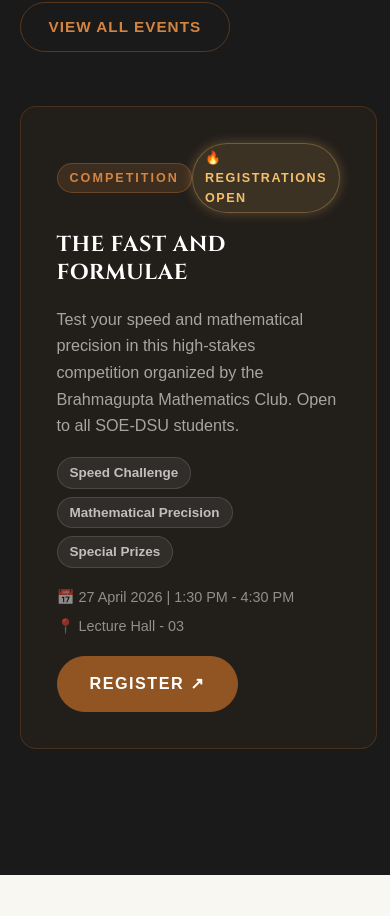
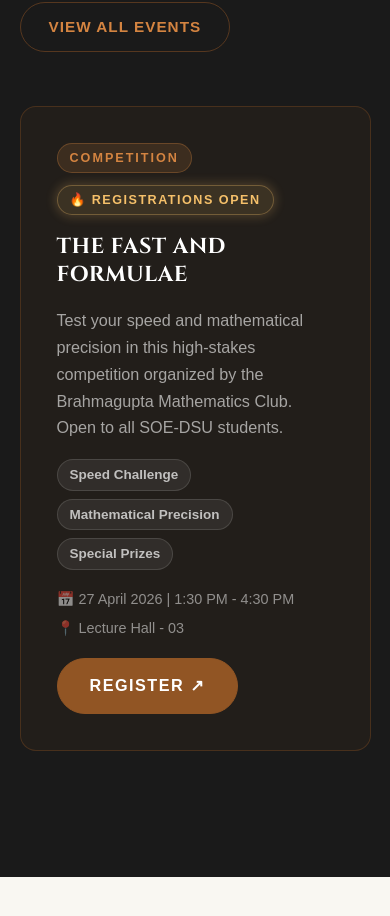
Before and after one commit to anirudhha-vm/Brahmaguptha, a Next.js app in the folder web/: page / in a window 390 px wide. Shown: the part 3410-4326 px from the top of the page. Built offline with nearby package versions, Linux system fonts and the light colour scheme.

Commit message:
fix: landing page event card tags wrapping bug on mobile

```diff
--- a/web/app/home.css
+++ b/web/app/home.css
@@ -370,6 +370,8 @@
   display: flex;
   justify-content: space-between;
   align-items: center;
+  flex-wrap: wrap;
+  gap: 12px;
 }
 
 .event-type-badge {
@@ -383,6 +385,7 @@
   padding: 4px 12px;
   border-radius: 99px;
   border: 1px solid rgba(212,132,65,0.3);
+  white-space: nowrap;
 }
 
 .event-spots {
@@ -443,6 +446,7 @@
   border-radius: 99px;
   border: 1px solid rgba(245,192,106,0.3);
   animation: pulse-glow 2s ease-in-out infinite;
+  white-space: nowrap;
 }
 
 @keyframes pulse-glow {
```
